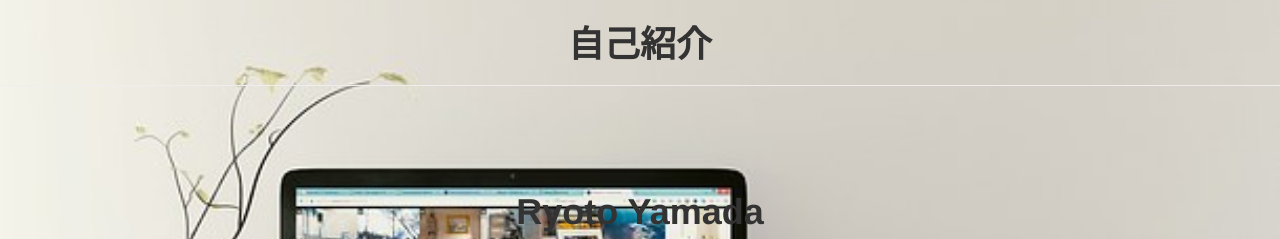
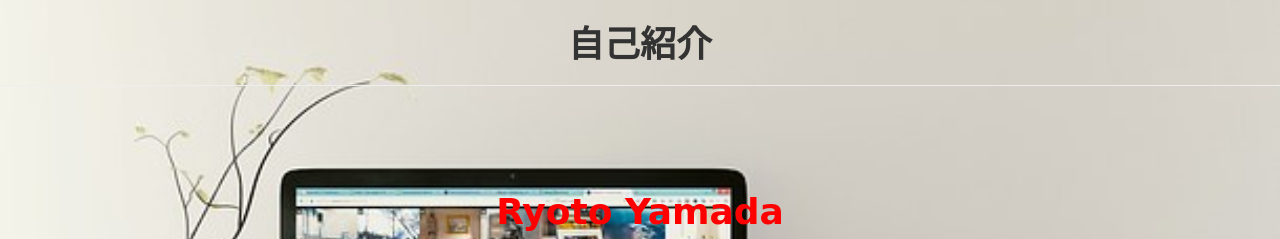
Before and after one commit to MrRYJ/.github.io, a plain HTML site: page index.html in a window 1280 px wide. Shown: the top 239 px of the page. Drawn offline with nearby package versions, Linux system fonts and the light colour scheme.

Commit message:
2016/11/3 No.2

```diff
--- a/a.css
+++ b/a.css
@@ -17,10 +17,11 @@ header  {
   border-radius: 100%;
 }
 
-#logo h2{
+#logo h1{
     color: red;
     font-family: cursive,fantasyMeiryo,YuGothic;
-    font-size： 120%;
+    font-size： 500%;
+
 }
 
 #logo{
```
